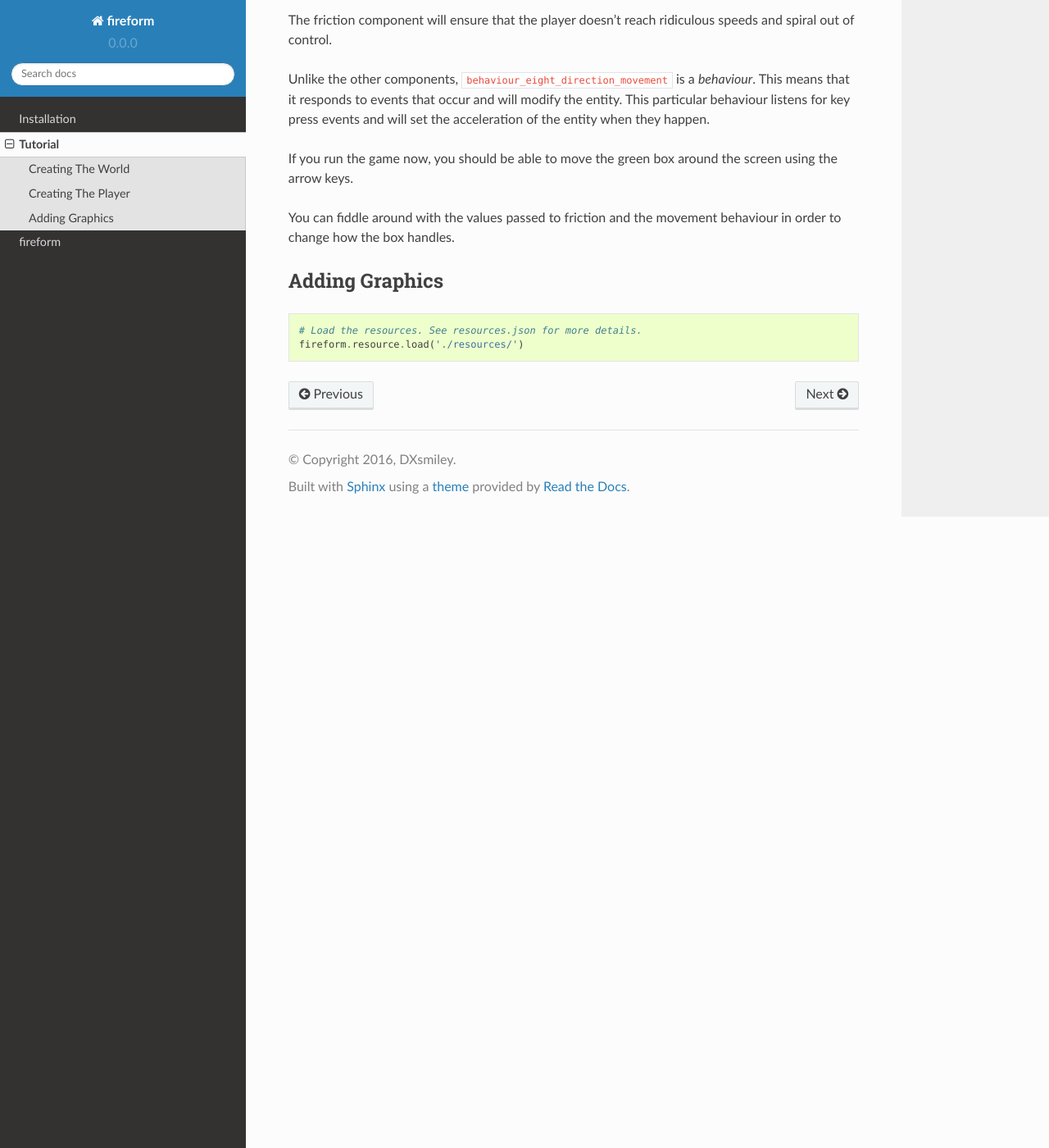
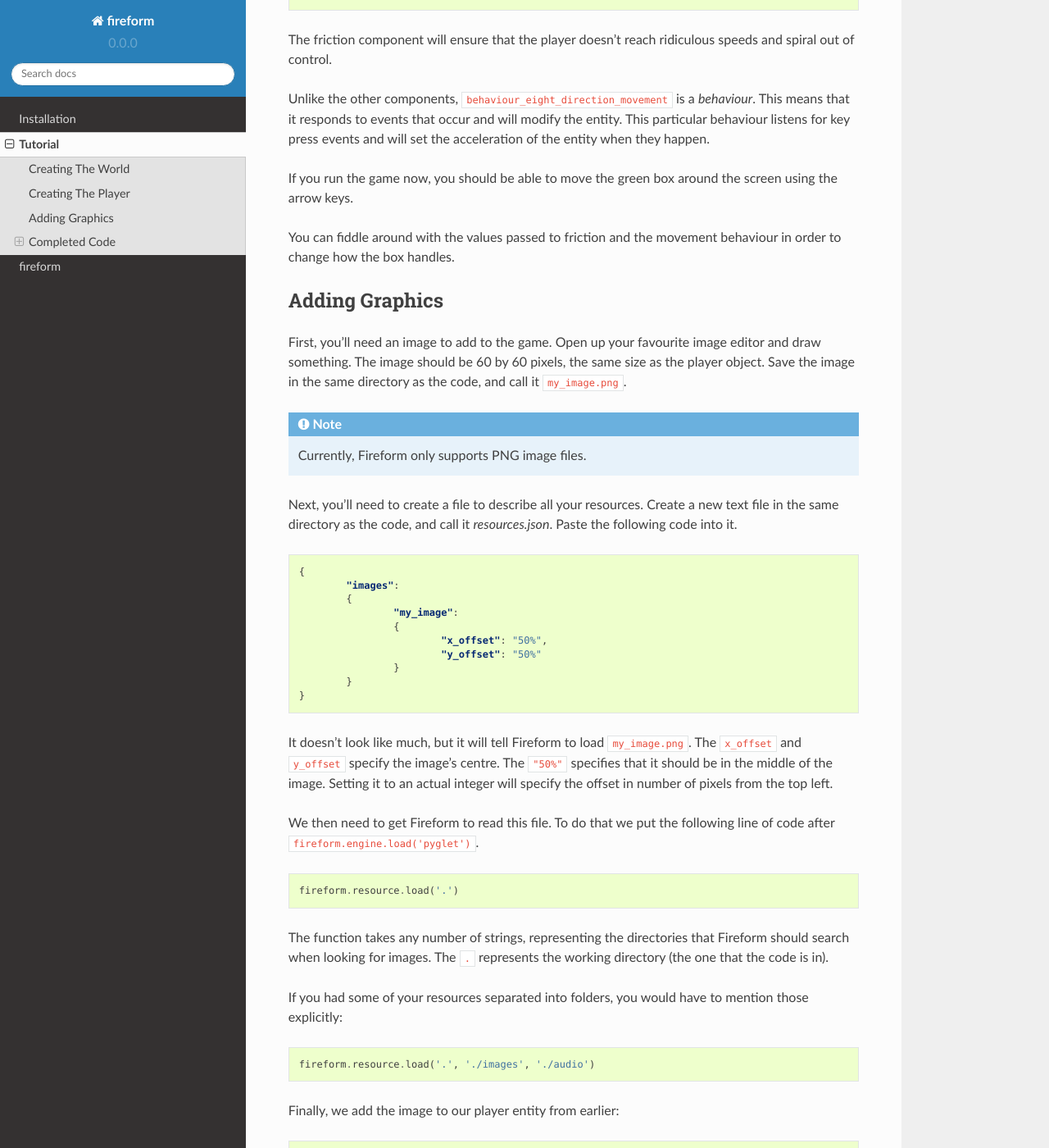
Before and after one commit to DXsmiley/fireform, a Sphinx documentation site: the page built from docs/tutorial.rst, in a window 1280 px wide and 1400 px high, scrolled down 2646 px. Shown: the whole window at 82% size. Built offline with Sphinx 7.4.7 and the Read the Docs theme 2.0.0, drawn with Linux system fonts in a browser that asks for light colours; some of the changed text lies outside the part shown.

Commit message:
Add tutorial section on adding graphics

```diff
--- a/docs/tutorial.rst
+++ b/docs/tutorial.rst
@@ -78,7 +78,7 @@ Add the following code to the script. Make sure it comes before ``fireform.world
 
 The ``fireform.entity`` function accepts an arbitrary number of arguments. Each argument is a single aspect of the entity. `fireform.data.box` represents the bounding box of the entity.
 
-If you run the code now you should see a green square in the middle of the window. This is the entity we have just created. If you hover your mouse over it you should get a description of the entity on the left hand side of the screen.
+If you run the code now you should see a green square in the middle of the window. This is the entity we have just created. If you hover your mouse over it you should get a description of the entity on the left hand side of the screen. You can use the left mouse button to drag the box around the screen, and the right button to resize it.
 
 Now lets add some motion to the object. We can add a velocity component to make the entity move, and we can add an acceleration component in order to make it accelerate in a particular direction.
 
@@ -117,7 +117,103 @@ You can fiddle around with the values passed to friction and the movement behavi
 Adding Graphics
 ---------------
 
+First, you'll need an image to add to the game. Open up your favourite image editor and draw something. The image should be 60 by 60 pixels, the same size as the player object. Save the image in the same directory as the code, and call it ``my_image.png``.
+
+.. note::
+	Currently, Fireform only supports PNG image files.
+
+Next, you'll need to create a file to describe all your resources. Create a new text file in the same directory as the code, and call it `resources.json`. Paste the following code into it.
+
+.. code-block:: json
+
+	{
+		"images":
+		{
+			"my_image":
+			{
+				"x_offset": "50%",
+				"y_offset": "50%"
+			}
+		}
+	}
+
+It doesn't look like much, but it will tell Fireform to load ``my_image.png``.  The ``x_offset`` and ``y_offset`` specify the image's centre. The ``"50%"`` specifies that it should be in the middle of the image. Setting it to an actual integer will specify the offset in number of pixels from the top left.
+
+We then need to get Fireform to read this file. To do that we put the following line of code after ``fireform.engine.load('pyglet')``.
+
 .. code-block:: python
 
-	# Load the resources. See resources.json for more details.
-	fireform.resource.load('./resources/')
+	fireform.resource.load('.')
+
+The function takes any number of strings, representing the directories that Fireform should search when looking for images. The ``.`` represents the working directory (the one that the code is in).
+
+If you had some of your resources separated into folders, you would have to mention those explicitly:
+
+.. code-block:: python
+
+	fireform.resource.load('.', './images', './audio')
+
+Finally, we add the image to our player entity from earlier:
+
+.. code-block:: python
+
+	player = fireform.entity(
+		fireform.data.box(x = 0, y = 0, width = 60, height = 60),
+		fireform.data.velocity(),
+		fireform.data.acceleration(),
+		fireform.data.friction(0.9, 0.9),
+		fireform.util.behaviour_eight_direction_movement(speed = 3),
+		fireform.data.image('my_image')
+	)
+
+If you run the game now you should now see your beautifully drawn picture running around the screen.
+
+Completed Code
+--------------
+
+code.py
+^^^^^^^
+
+.. code-block:: python
+
+	import fireform
+
+	fireform.engine.load('pyglet')
+
+	fireform.resource.load('.')
+
+	world = fireform.world.world()
+
+	world.add_system(fireform.system.motion())
+	world.add_system(fireform.system.camera())
+	world.add_system(fireform.system.image())
+	world.add_system(fireform.system.debug(allow_edit = True))
+
+	player = fireform.entity(
+		fireform.data.box(x = 0, y = 0, width = 60, height = 60),
+		fireform.data.velocity(),
+		fireform.data.acceleration(),
+		fireform.data.friction(0.9, 0.9),
+		fireform.util.behaviour_eight_direction_movement(speed = 3),
+		fireform.data.image('my_image')
+	)
+
+	world.add_entity(player)
+
+	fireform.main.run(world)
+
+resources.json
+^^^^^^^^^^^^^^
+
+.. code-block:: json
+
+	{
+		"images":
+		{
+			"my_image":
+			{
+				"x_offset": "50%",
+				"y_offset": "50%"
+			}
+		}
+	}
```
